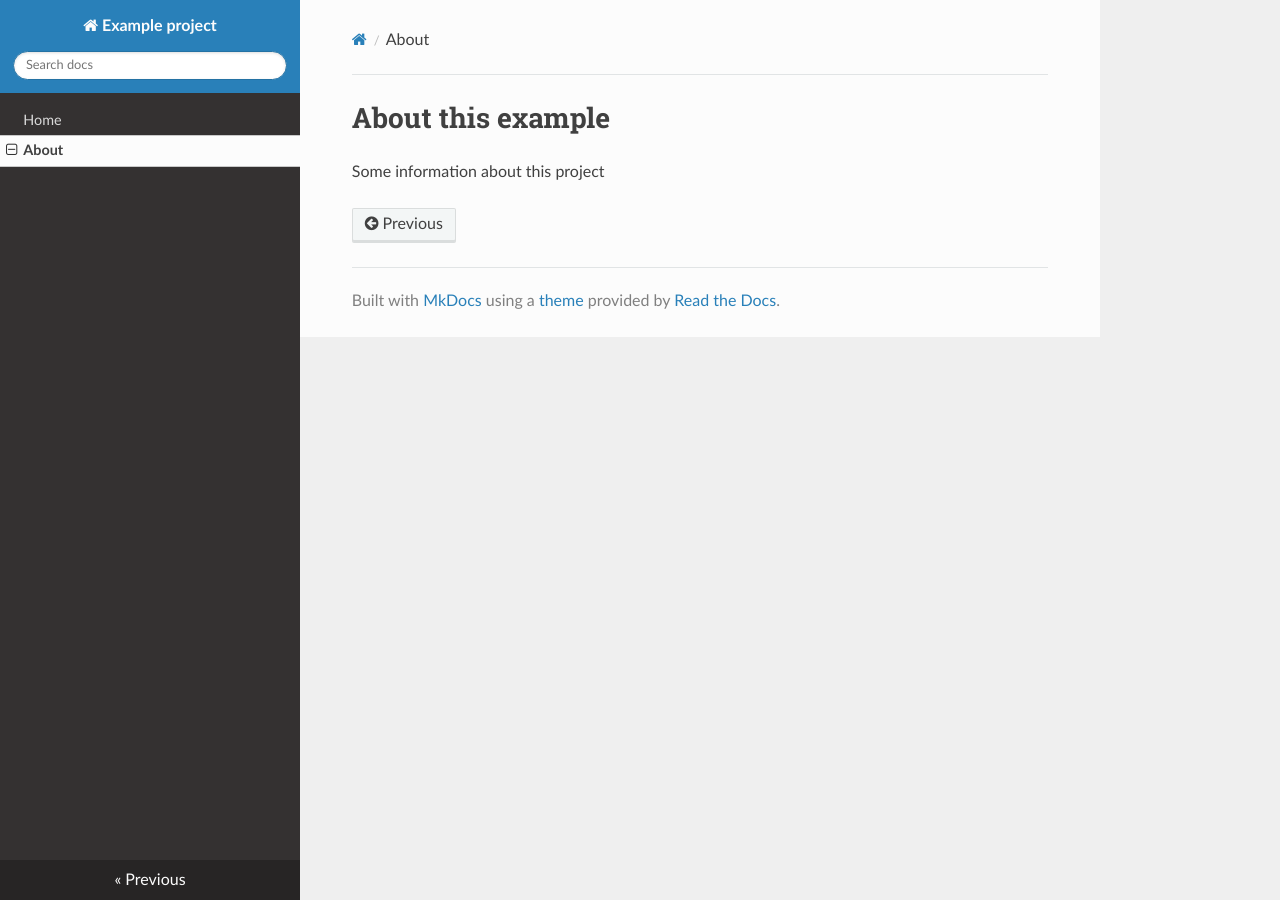
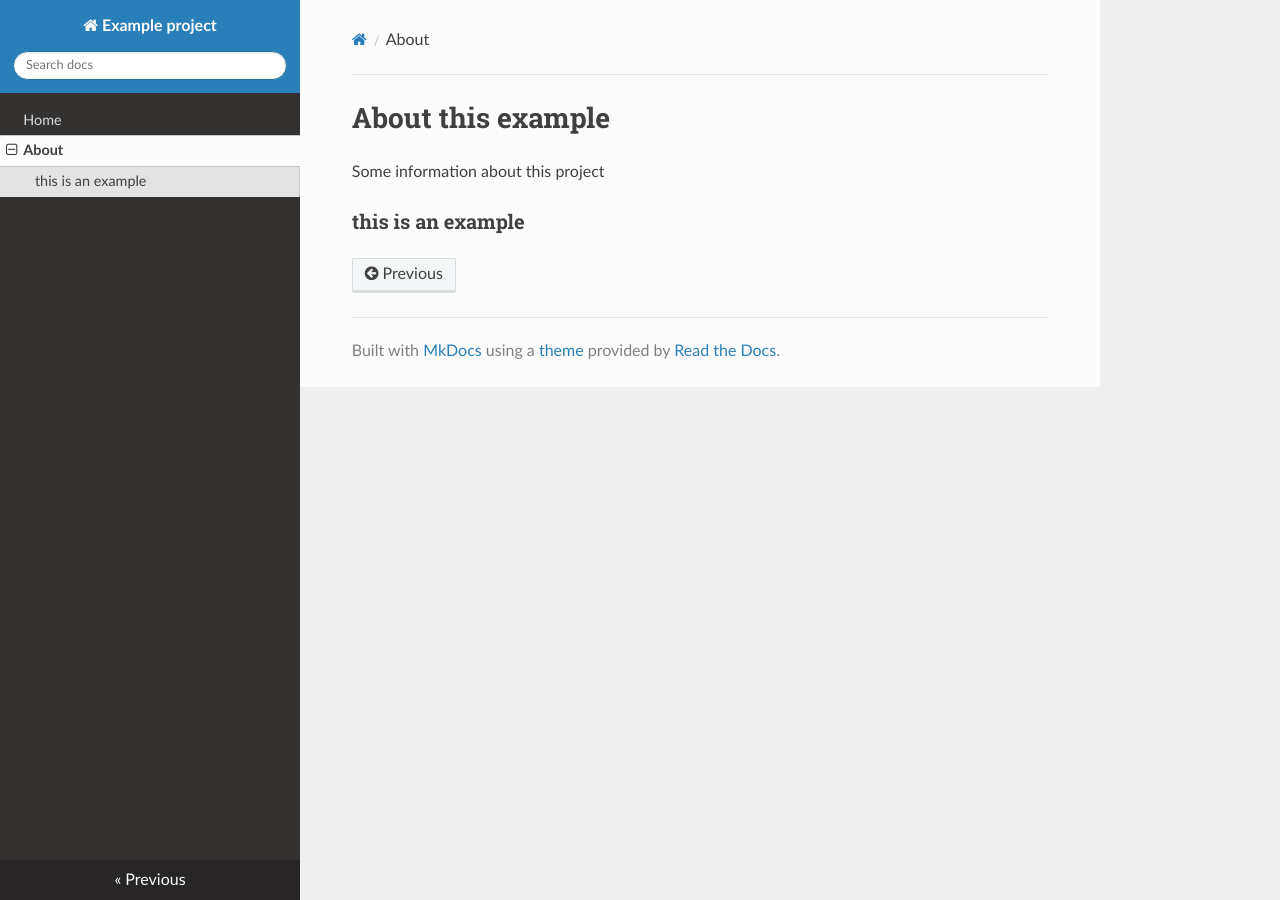
Before and after one commit to BartvanWoesik/mkdocs_tutorial, an MkDocs documentation site: the page built from docs/about.md, in a window 1280 px wide. Built offline with MkDocs 1.6.1, drawn with Linux system fonts in a browser that asks for light colours; nearby versions of some CDN libraries.

Commit message:
new test

```diff
--- a/docs/about.md
+++ b/docs/about.md
@@ -1,2 +1,4 @@
 # About this example
 Some information about this project
+
+### this is an example
```
